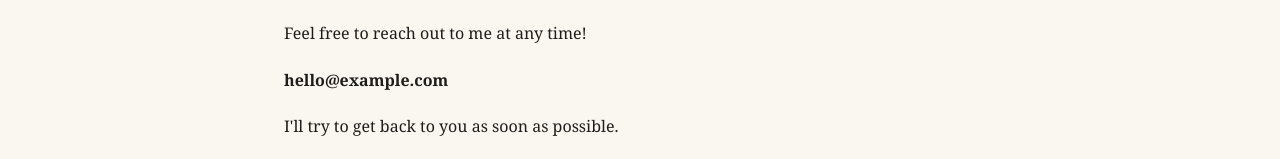
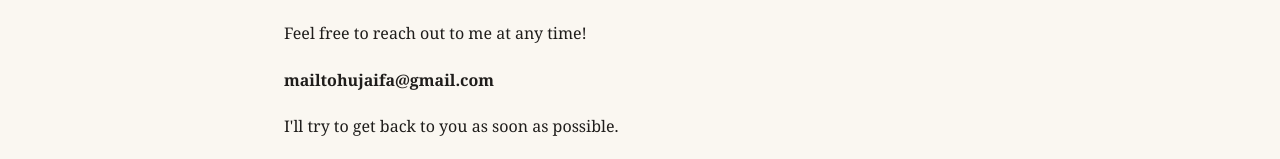
Before and after one commit to mdhujaifatowhid/myblog, a Next.js app: page /contact in a window 1280 px wide. Shown: the part 161-320 px from the top of the page. Built offline with nearby package versions, Linux system fonts and the light colour scheme.

Commit message:
Update contact email address in contact.js

```diff
--- a/pages/contact.js
+++ b/pages/contact.js
@@ -15,7 +15,7 @@ export default function Contact() {
         <h1>Contact</h1>
         <p>Feel free to reach out to me at any time!</p>
         <p>
-          <a href="mailto:mailtohujaifa@gmail.com" style={{ fontWeight: 700 }}>hello@example.com</a>
+          <a href="mailto:mailtohujaifa@gmail.com" style={{ fontWeight: 700 }}>mailtohujaifa@gmail.com</a>
         </p>
         <p>I'll try to get back to you as soon as possible.</p>
       </div>
```
